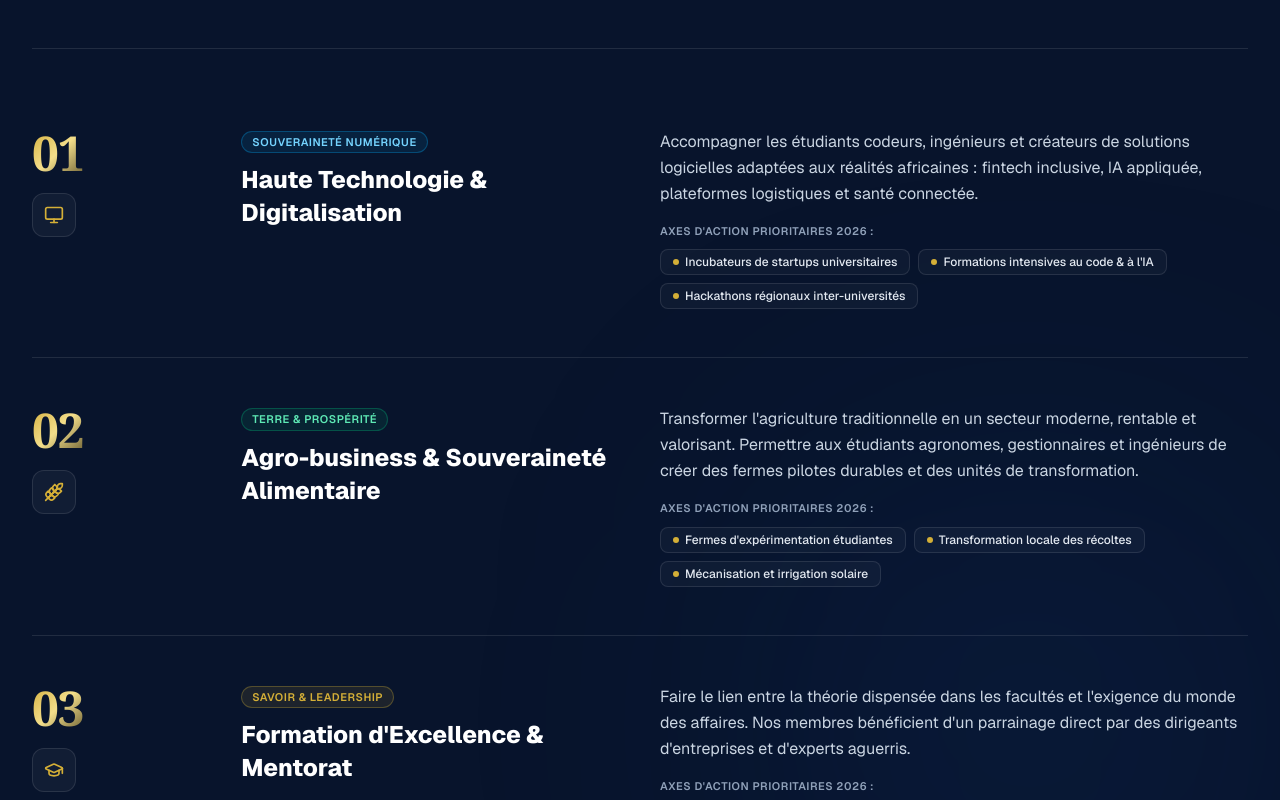
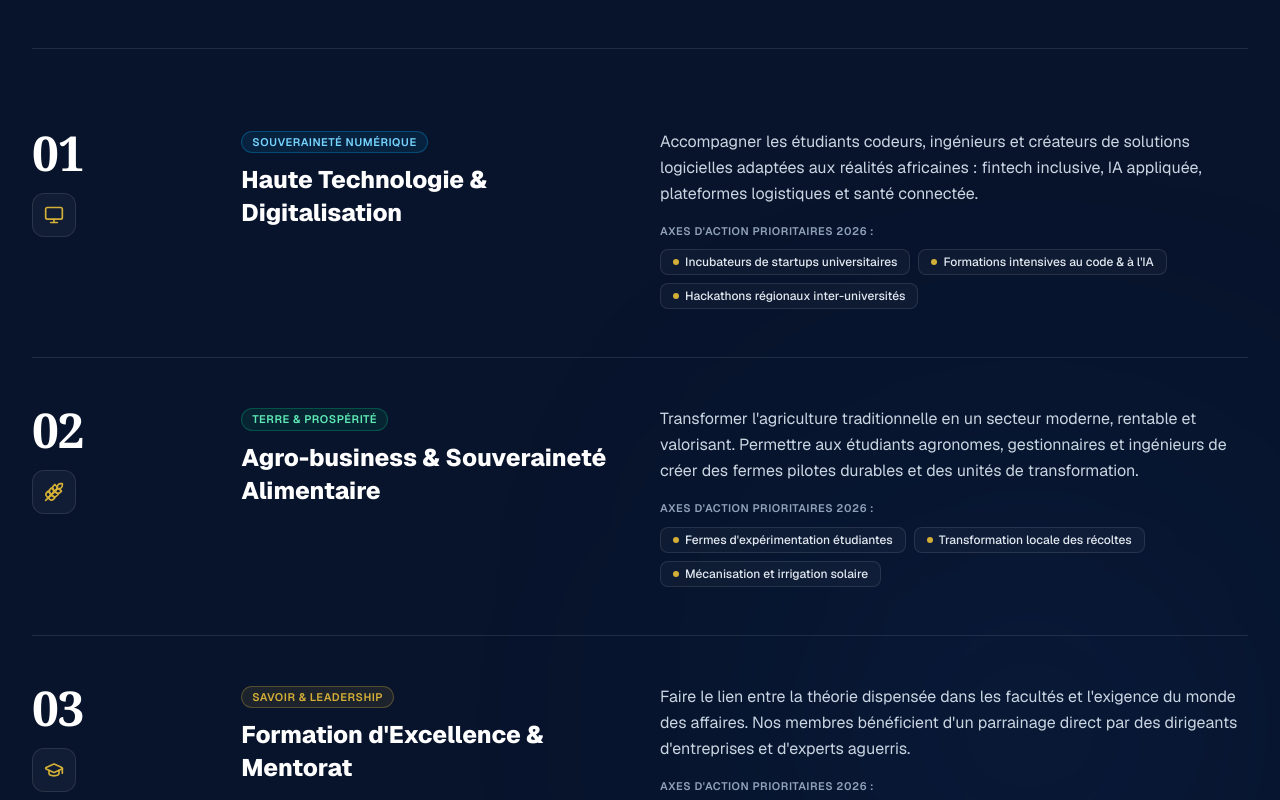
Before and after one commit to HYPNOTYZEDCHART/eea-platform, a Next.js app: page / in a window 1280 px wide. Shown: the part 3120-3920 px from the top of the page. Built offline with nearby package versions, Linux system fonts and the light colour scheme; no server answers.

Commit message:
style(pillars): set pillar index numbers to pure white

```diff
--- a/src/components/PillarsSection.tsx
+++ b/src/components/PillarsSection.tsx
@@ -163,7 +163,7 @@ export default function PillarsSection() {
                 <div className="grid grid-cols-1 lg:grid-cols-12 gap-6 lg:gap-10 items-start">
                   {/* Left Column: Number & Icon */}
                   <div className="lg:col-span-2 flex items-center lg:flex-col lg:items-start gap-4">
-                    <span className="text-4xl sm:text-5xl font-black text-transparent bg-clip-text bg-gradient-to-br from-[#D4AF37] via-[#F3DE8A] to-[#D4AF37]/50 font-serif tracking-tight">
+                    <span className="text-4xl sm:text-5xl font-black text-white font-serif tracking-tight">
                       {pillar.number}
                     </span>
                     <div className="w-11 h-11 rounded-xl bg-white/[0.04] border border-white/10 flex items-center justify-center text-[#D4AF37] group-hover:border-[#D4AF37]/50 group-hover:bg-[#D4AF37]/10 transition-colors shrink-0">
```
